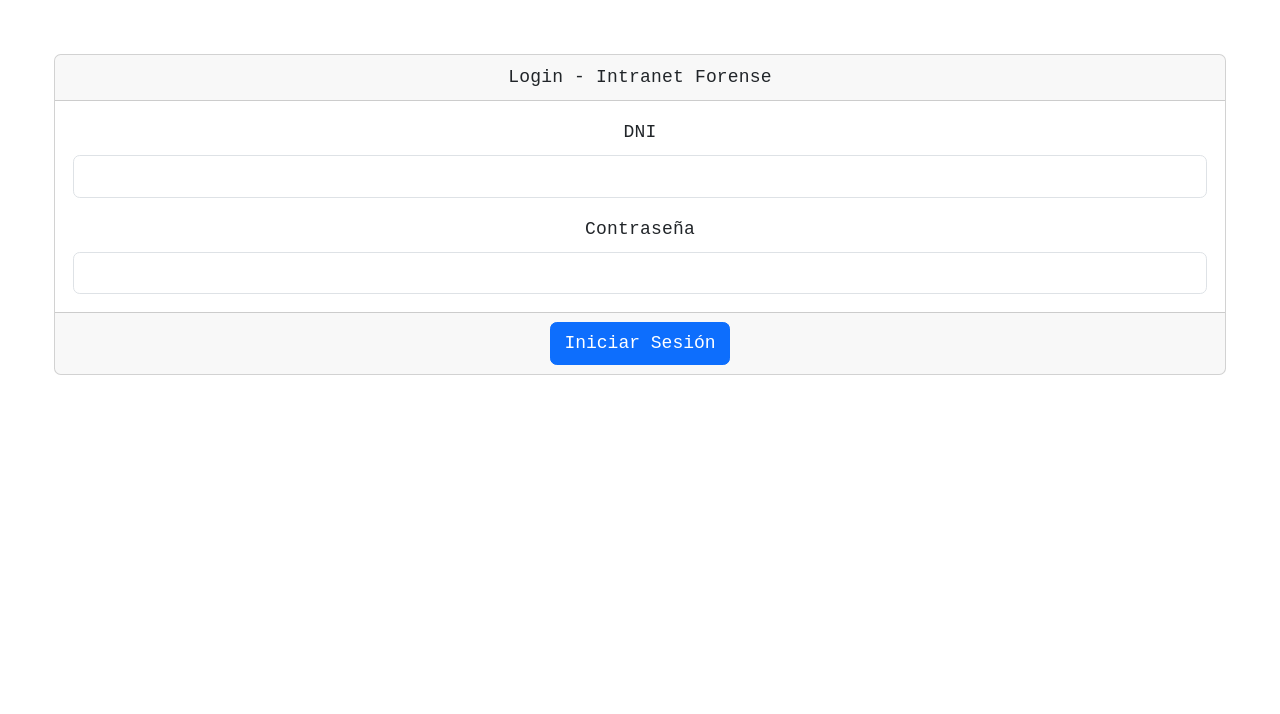
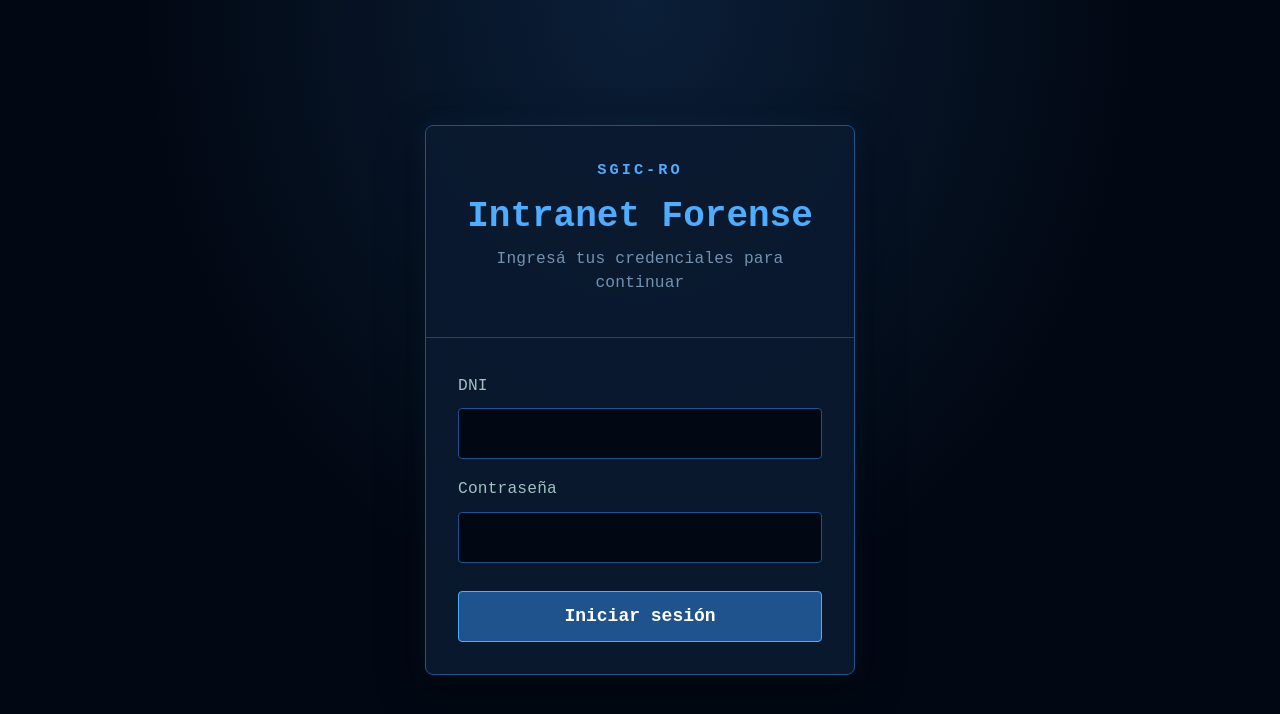
Before and after one commit to ChocobarCM/tp-dsw-frontend, a React (Vite) app: page / in a window 1280 px wide. Shown: the top 714 px of the page. Built offline with nearby package versions, Linux system fonts and the light colour scheme.

Commit message:
feat:Personalizacion login

```diff
--- a/src/App.css
+++ b/src/App.css
@@ -56,3 +56,116 @@ body, html {
     background-size: 100% 4px;
     overflow-y: auto;
 }
+
+.login-screen {
+    display: flex;
+    align-items: center;
+    justify-content: center;
+    min-height: 100vh;
+    padding: 24px;
+    background:
+        radial-gradient(ellipse at top, rgba(31, 83, 141, 0.3), transparent 55%),
+        #020813;
+    color: #a3c2c2;
+}
+
+.login-card {
+    width: min(100%, 430px);
+    overflow: hidden;
+    background: rgba(10, 25, 47, 0.92);
+    border: 1px solid #1f538d;
+    border-radius: 8px;
+    box-shadow: 0 16px 48px rgba(0, 0, 0, 0.35), 0 0 24px rgba(79, 172, 254, 0.08);
+}
+
+.login-card-header {
+    padding: 30px 32px 24px;
+    border-bottom: 1px solid rgba(31, 83, 141, 0.75);
+    text-align: center;
+}
+
+.login-kicker {
+    color: #4facfe;
+    font-size: 0.85rem;
+    font-weight: bold;
+    letter-spacing: 0.2em;
+}
+
+.login-card-header h1 {
+    margin: 12px 0 8px;
+    color: #4facfe;
+    font-family: 'Courier New', Courier, monospace;
+    font-size: clamp(1.5rem, 6vw, 2rem);
+    font-weight: bold;
+    letter-spacing: 0;
+}
+
+.login-card-header p {
+    color: #7393b3;
+    font-size: 0.9rem;
+}
+
+.login-form {
+    display: flex;
+    flex-direction: column;
+    gap: 10px;
+    padding: 28px 32px 32px;
+}
+
+.login-form label {
+    margin-top: 8px;
+    color: #a3c2c2;
+    font-size: 0.9rem;
+}
+
+.login-form input {
+    width: 100%;
+    padding: 11px 12px;
+    border: 1px solid #1f538d;
+    border-radius: 4px;
+    outline: none;
+    background: #020813;
+    color: #e2f1f1;
+    font: inherit;
+}
+
+.login-form input:focus {
+    border-color: #4facfe;
+    box-shadow: 0 0 0 3px rgba(79, 172, 254, 0.15);
+}
+
+.login-submit {
+    margin-top: 18px;
+    padding: 11px 16px;
+    border: 1px solid #4facfe;
+    border-radius: 4px;
+    background: #1f538d;
+    color: #fff;
+    font: inherit;
+    font-weight: bold;
+    cursor: pointer;
+    transition: background-color 0.2s, box-shadow 0.2s;
+}
+
+.login-submit:hover {
+    background: #2869ad;
+    box-shadow: 0 0 16px rgba(79, 172, 254, 0.2);
+}
+
+.login-error {
+    margin-top: 8px;
+    padding: 10px 12px;
+    border: 1px solid rgba(255, 112, 112, 0.5);
+    border-radius: 4px;
+    background: rgba(120, 25, 35, 0.25);
+    color: #ff9a9a;
+    font-size: 0.9rem;
+}
+
+@media (max-width: 480px) {
+    .login-card-header,
+    .login-form {
+        padding-right: 22px;
+        padding-left: 22px;
+    }
+}
--- a/src/login.jsx
+++ b/src/login.jsx
@@ -36,46 +36,53 @@ const Login = ({ setUsuario }) => {
     }
 
     return(
-        <div className="card text-center m-5">
-            <div className="card-header">
-                Login - Intranet Forense
+        <main className="login-screen">
+            <section className="login-card" aria-labelledby="login-title">
+                <div className="login-card-header">
+                    <span className="login-kicker">SGIC-RO</span>
+                    <h1 id="login-title">Intranet Forense</h1>
+                    <p>Ingresá tus credenciales para continuar</p>
                 </div>
-            <div className="card-body">
-                <label htmlFor="inputDni" className="form-label mb-2">DNI</label>
+
+                <form className="login-form" onSubmit={handdleLogin}>
+                    <label htmlFor="inputDni">DNI</label>
                     <input
                         onChange={(event) => {
                             setDni(event.target.value);
-                        setErrorMsg(""); // Limpiamos el error en cuanto el usuario vuelve a escribir
+                            setErrorMsg("");
                         }}
+                        value={dni}
                         type="text"
-                    className="form-control"
                         id="inputDni"
+                        autoComplete="username"
+                        required
                     />
 
-                <label htmlFor="inputPassword5" className="form-label mt-3">Contraseña</label>
+                    <label htmlFor="inputPassword5">Contraseña</label>
                     <input
                         onChange={(event) => {
                             setContra(event.target.value);
-                        setErrorMsg(""); // Limpiamos el error en cuanto el usuario vuelve a escribir
+                            setErrorMsg("");
                         }}
+                        value={contra}
                         type="password"
                         id="inputPassword5"
-                    className="form-control"
+                        autoComplete="current-password"
+                        required
                     />
 
-                {/* 4. Mostramos el mensaje en rojo solo si errorMsg no está vacío */}
                     {errorMsg && (
-                    <div className="text-danger fw-bold mt-3">
+                        <div className="login-error" role="alert">
                             {errorMsg}
                         </div>
                     )}
-            </div>
-            <div className="card-footer">
-                <button type="button" className="btn btn-primary" onClick={handdleLogin}>
-                    Iniciar Sesión
+
+                    <button type="submit" className="login-submit">
+                        Iniciar sesión
                     </button>
-            </div>
-        </div>
+                </form>
+            </section>
+        </main>
     );
 }
 
```
Lines whose indentation alone changed are shown as unchanged.
